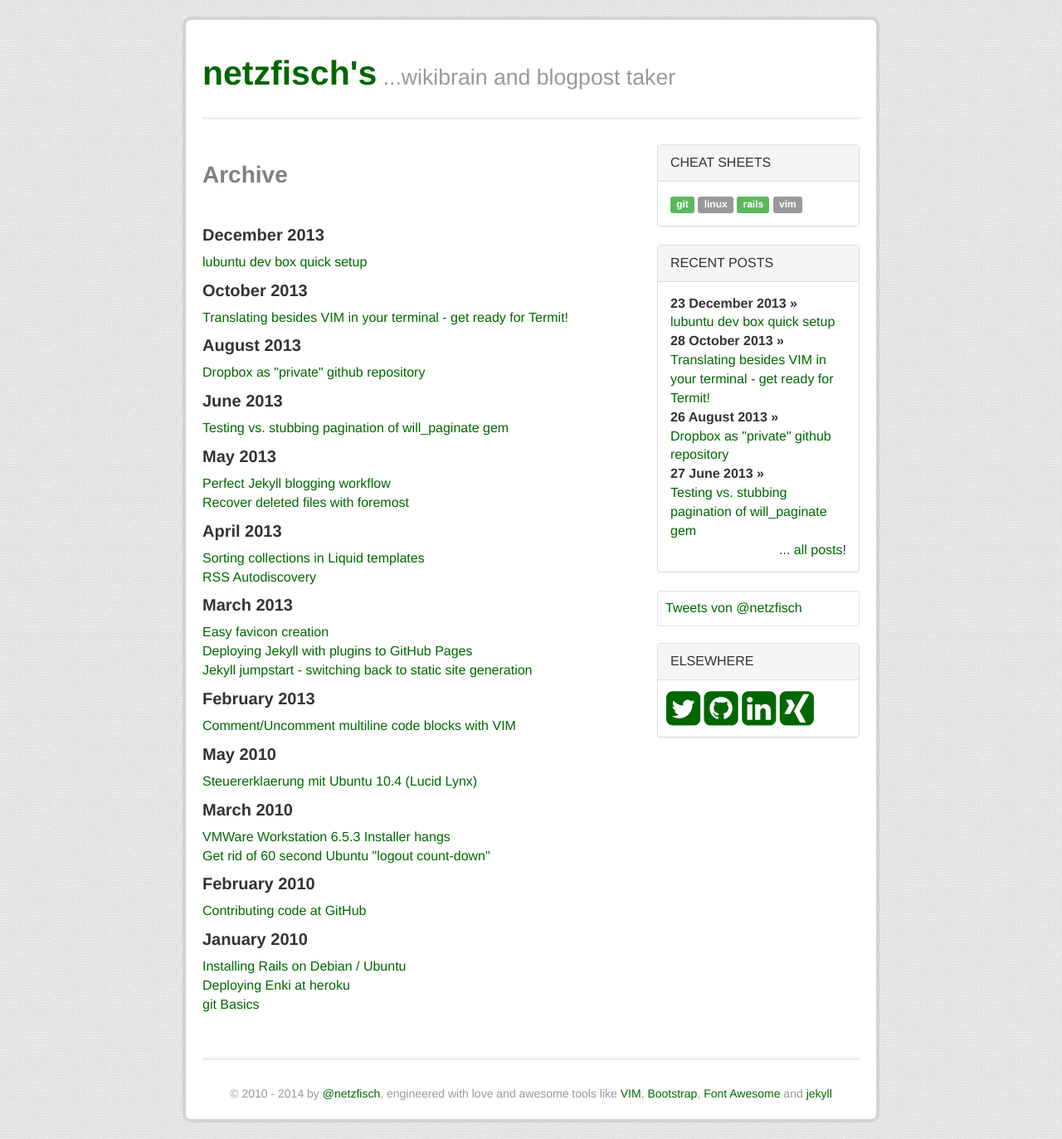
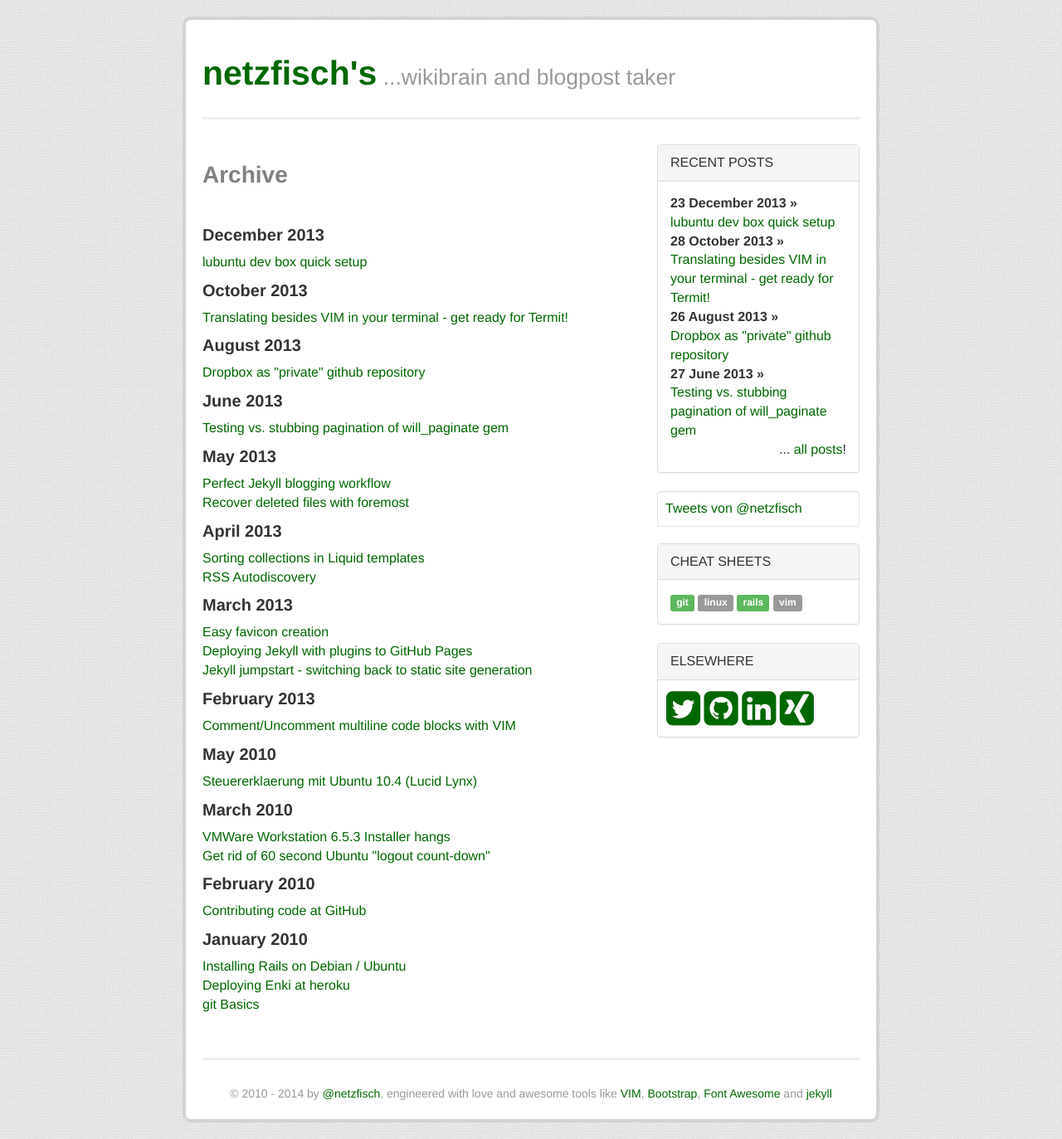
Before and after one commit to netzfisch/netzfisch.github.io, a Jekyll site: the page built from archive.html, in a window 1280 px wide. Shown: the whole page at 83% size. Built offline with Jekyll 4.4.1, drawn with Linux system fonts in a browser that asks for light colours; nearby versions of some CDN libraries; Markdown is read by kramdown in place of the engine named in the settings; comment, search, counter and statistics services are not loaded.

Commit message:
move cheat sheets further down

```diff
--- a/_layouts/default.html
+++ b/_layouts/default.html
@@ -12,8 +12,6 @@
         </div>
 
         <div class="col-sm-4">
-          {% include sidebar_cheat-sheets.html %}
-
           {% if page.sidebar_posts == 'related' %}
             {% include sidebar_related-posts.html %}
           {% else %}
@@ -21,6 +19,7 @@
           {% endif %}
 
           {% include sidebar_recent-tweets.html %}
+          {% include sidebar_cheat-sheets.html %}
           {% include sidebar_social-bar.html %}
         </div>
       </div><!--/row-->
```
